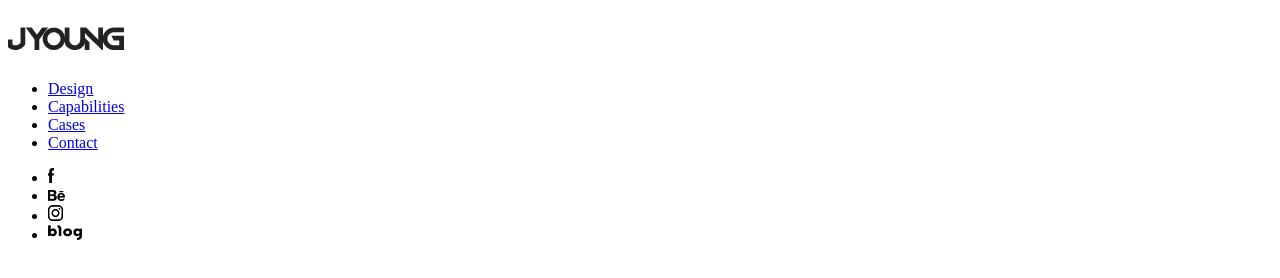
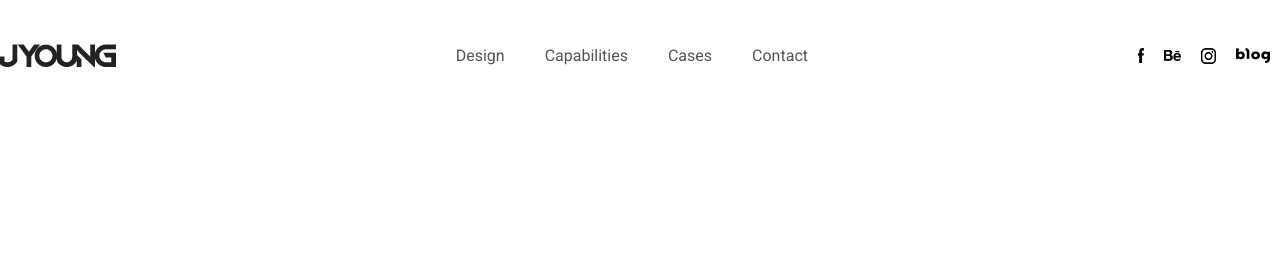
Before and after one commit to Parkseolmin/webpublishing_1, a plain HTML site: page index.html in a window 1280 px wide. Drawn offline with nearby package versions, Linux system fonts and the light colour scheme.

Commit message:
😀 header 영역완료

```diff
--- /dev/null
+++ b/assets/css/fonts.css
@@ -0,0 +1,14 @@
+@charset "utf-8";
+
+@import url('https://fonts.googleapis.com/css2?family=Dancing+Script&family=Noto+Sans+KR&display=swap');
+@import url('https://fonts.googleapis.com/css2?family=Roboto&display=swap');
+.body {
+  font-family: 'Noto Sans KR', sans-serif;
+}
+
+.en {
+  font-family: 'Roboto', sans-serif;
+}
+.en_s {
+  font-family: 'Dancing Script', cursive;
+}
--- /dev/null
+++ b/assets/css/index.css
@@ -0,0 +1,51 @@
+@charset "utf-8";
+
+/* header */
+.innerHeader {
+  max-width: 1720px;
+  height: 110px;
+  margin: auto;
+  display: flex;
+  align-items: center;
+  justify-content: space-between;
+}
+
+.innerHeader .mainMenu {
+  display: flex;
+  position: relative;
+}
+
+.innerHeader .mainMenu .gnb {
+  display: flex;
+  align-items: center;
+}
+
+.innerHeader .mainMenu .gnb li {
+  margin: 0 20px;
+}
+
+.innerHeader .mainMenu .gnb li a {
+  display: block;
+  width: 100%;
+  height: 100%;
+  color: #555;
+}
+
+.innerHeader .mainMenu .sns {
+  display: flex;
+  margin-left: 300px;
+}
+
+.innerHeader .mainMenu .sns li a {
+  padding: 0 10px;
+}
+
+span.bar {
+  position: absolute;
+  left: 0;
+  bottom: -5px;
+  width: 0;
+  height: 3px;
+  background: #e7e7e7;
+  transition: all 0.4s;
+}
--- /dev/null
+++ b/assets/css/reset.css
@@ -0,0 +1,105 @@
+@charset "utf-8";
+/*reset*/
+* {
+  margin: 0;
+  padding: 0;
+  box-sizing: border-box;
+}
+
+html,
+body,
+div,
+span,
+applet,
+object,
+iframe,
+h1,
+h2,
+h3,
+h4,
+h5,
+h6,
+p,
+blockquote,
+pre,
+a,
+abbr,
+acronym,
+address,
+big,
+cite,
+code,
+del,
+dfn,
+em,
+font,
+img,
+ins,
+kbd,
+q,
+s,
+samp,
+small,
+strike,
+strong,
+sub,
+sup,
+tt,
+var,
+b,
+u,
+i,
+center,
+dl,
+dt,
+dd,
+ol,
+ul,
+li,
+fieldset,
+form,
+label,
+legend,
+table,
+tbody,
+tfoot,
+thead,
+tr,
+th,
+td {
+  margin: 0;
+  padding: 0;
+}
+
+h1,
+h2,
+h3,
+h4,
+h5,
+h6 {
+  font-weight: 700;
+  font-size: inherit;
+}
+
+a {
+  color: inherit;
+  text-decoration: inherit;
+}
+
+img {
+  vertical-align: middle;
+}
+
+a img {
+  border: none;
+}
+
+li {
+  list-style: none;
+}
+
+address,
+em,
+i {
+  font-style: normal;
+}
--- /dev/null
+++ b/assets/js/index.js
@@ -0,0 +1,11 @@
+// 1. gnb 마우스오버, 포커스시 밑줄 => span.bar
+$(function () {
+  $('.gnb li a').on('mouseenter focus', function () {
+    const bar = $(this).position().left;
+    const widNum = $(this).width();
+    $('span.bar').css({ left: bar + 'px', width: widNum + 'px', opacity: 1 });
+  });
+  $('.gnb li a').on('mouseleave focus', function () {
+    $('span.bar').css({ left: 0, width: 0, opacity: 0 });
+  });
+});
--- a/index.html
+++ b/index.html
@@ -1,18 +1,27 @@
 <!DOCTYPE html>
-<html lang="ko">
+<html lang="en">
   <head>
     <meta charset="UTF-8" />
     <meta name="viewport" content="width=device-width, initial-scale=1.0" />
     <title>웹퍼블리싱</title>
+    <!-- CSS -->
+    <link rel="stylesheet" href="/assets/css/fonts.css" />
+    <link rel="stylesheet" href="/assets/css/reset.css" />
+    <link rel="stylesheet" href="/assets/css/index.css" />
+
+    <!-- JQuery -->
+    <script src="https://code.jquery.com/jquery-latest.min.js"></script>
   </head>
   <body>
     <div class="wrap">
+      <!-- header -->
       <header>
         <div class="innerHeader">
           <h1 class="logo">
             <a href="#"><img src="/assets/img/logo.png" alt="로고" /></a>
           </h1>
           <nav class="mainMenu">
+            <span class="bar"></span>
             <ul class="gnb en">
               <li><a href="#">Design</a></li>
               <li><a href="#">Capabilities</a></li>
@@ -36,6 +45,8 @@
           </nav>
         </div>
       </header>
+      <!-- //header -->
     </div>
+    <script src="assets/js/index.js"></script>
   </body>
 </html>
```
